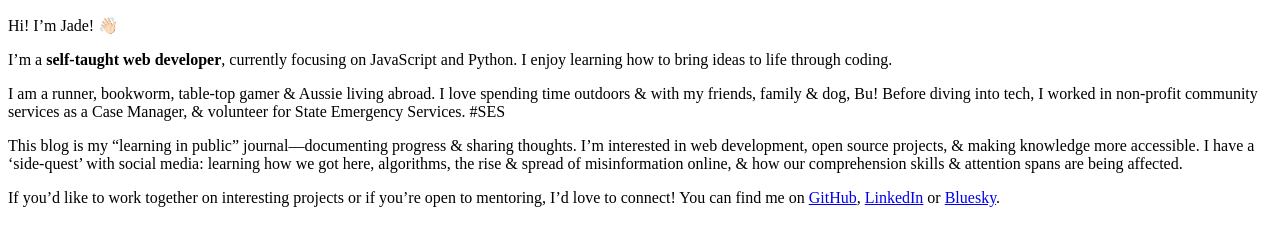
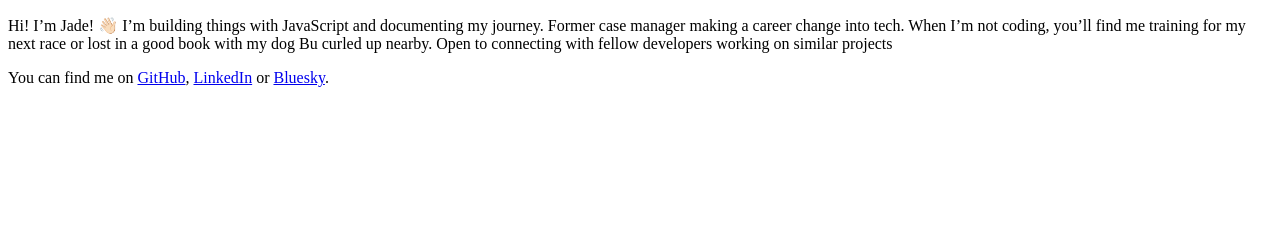
Before and after one commit to jade0x/jade0xblog, an Astro site: page /about in a window 1280 px wide. Built offline with nearby package versions, Linux system fonts and the light colour scheme; Astro itself is replaced by a stand-in of ours.

Commit message:
update about me

```diff
--- a/src/pages/about.md
+++ b/src/pages/about.md
@@ -1,12 +1,6 @@
 Hi! I'm Jade! 👋🏻
+I'm building things with JavaScript and documenting my journey. Former case manager making a career change into tech.
+When I'm not coding, you'll find me training for my next race or lost in a good book with my dog Bu curled up nearby.
+Open to connecting with fellow developers working on similar projects
 
-I'm a **self-taught web developer**, currently focusing on JavaScript and Python. I enjoy learning how to bring ideas to life through coding.
-
-I am a runner, bookworm, table-top gamer & Aussie living abroad. I love spending time outdoors & with my friends, family & dog, Bu!
-Before diving into tech, I worked in non-profit community services as a Case Manager, & volunteer for State Emergency Services. #SES
-
-This blog is my "learning in public" journal—documenting progress & sharing thoughts. I'm interested in web development, open source projects, & making knowledge more accessible.
-I have a 'side-quest' with social media: learning how we got here, algorithms, the rise & spread of misinformation online, & how our comprehension skills & attention spans are being affected.
-
-If you'd like to work together on interesting projects or if you're open to mentoring, I'd love to connect!
 You can find me on [GitHub](https://github.com/jade0x), [LinkedIn](https://www.linkedin.com/in/jade-garafola/) or [Bluesky](https://jade0x.bsky.social).
```
